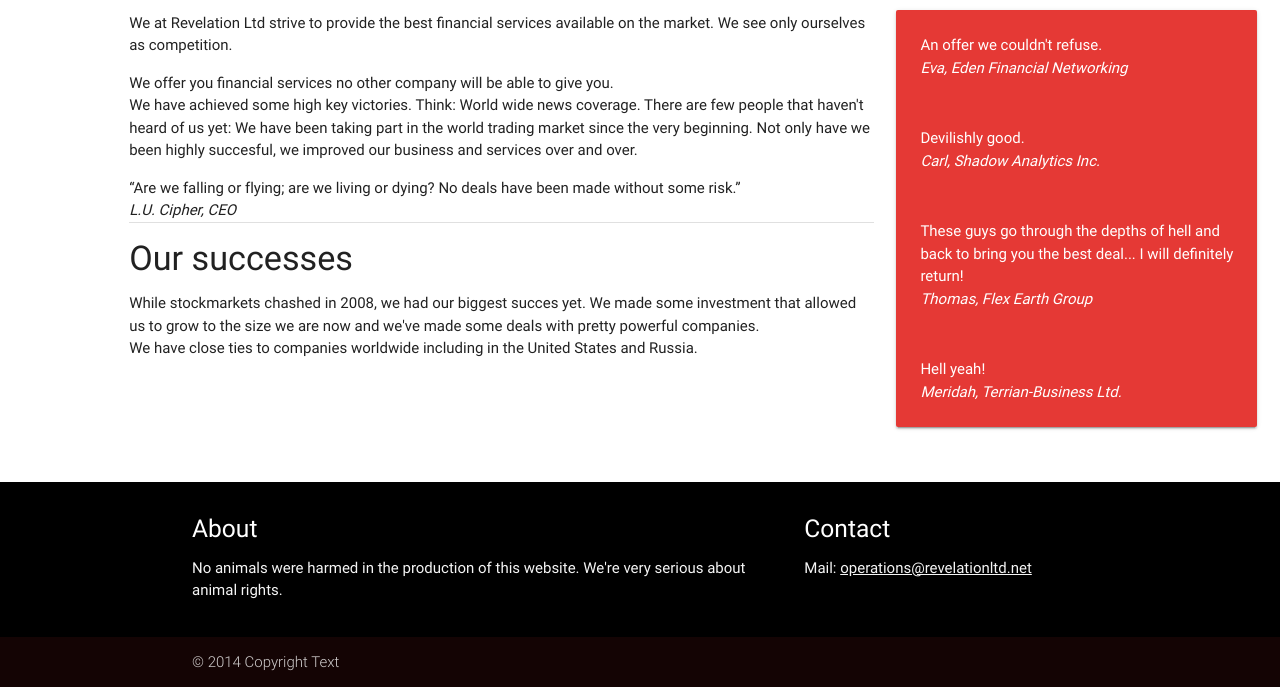
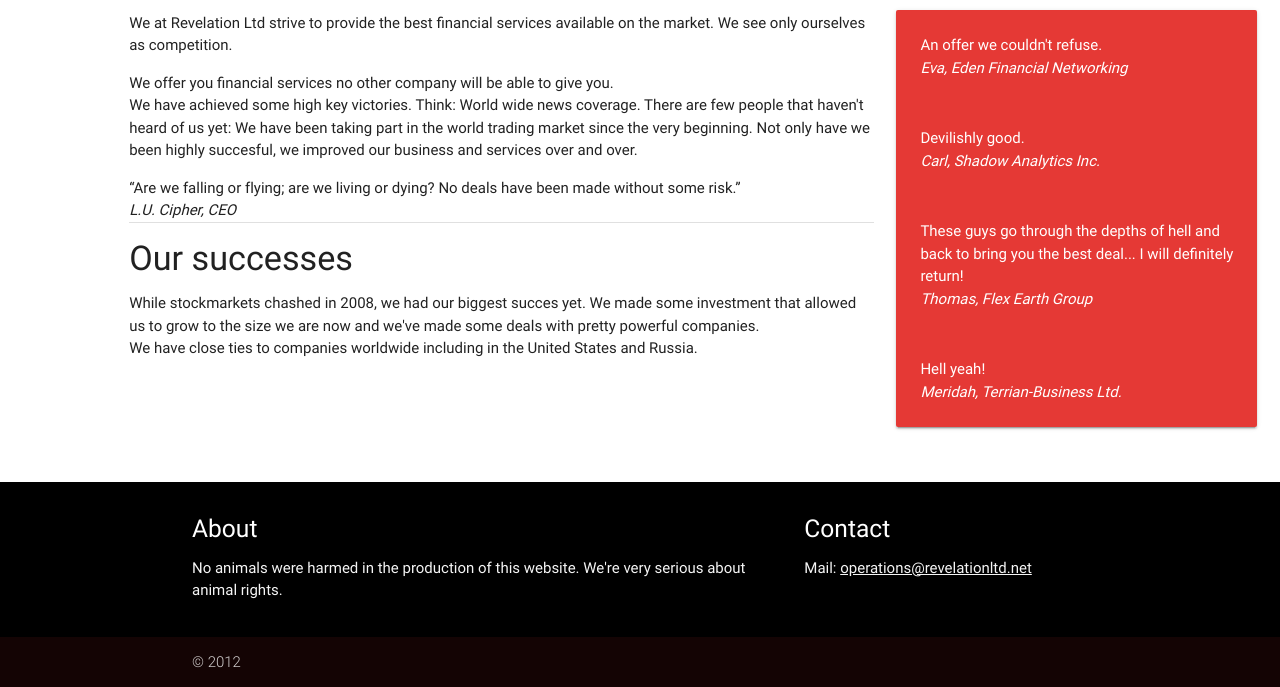
Before and after one commit to nanderv/RevelationLtd, a plain HTML site: page index.html in a window 1280 px wide. Shown: the part 562-1249 px from the top of the page. Drawn offline with nearby package versions, Linux system fonts and the light colour scheme.

Commit message:
Update index.html

```diff
--- a/index.html
+++ b/index.html
@@ -129,7 +129,7 @@
   </div>
   <div class="footer-copyright">
     <div class="container">
-      © 2014 Copyright Text
+      © 2012
     </div>
   </div>
 </footer>
```
